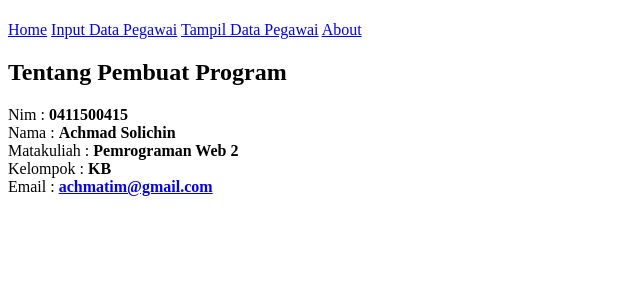
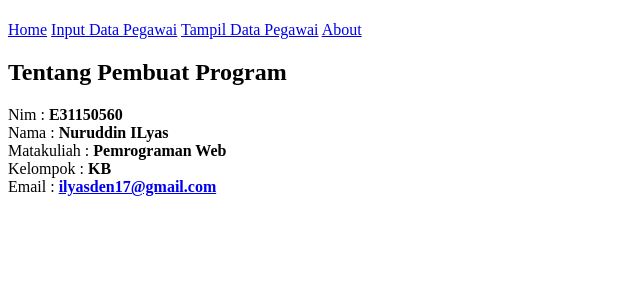
Before and after one commit to IrvanAli/WEB, a PHP site: page /index.php?page=about in a window 1280 px wide. Shown: the part 45-345 px from the top of the page, without its empty margins (0-640 px from the left). Run offline with PHP 8.4, Linux system fonts and the light colour scheme.

Commit message:
ini tak ubah tambahi jenenge dewe

```diff
--- a/about.php
+++ b/about.php
@@ -1,10 +1,10 @@
 <div id="content">
 	<h2>Tentang Pembuat Program</h2>
 	<p>
-	Nim : <b>0411500415</b><br/>
-	Nama : <b>Achmad Solichin</b><br/>
-	Matakuliah : <b>Pemrograman Web 2</b><br/>
+	Nim : <b>E31150560</b><br/>
+	Nama : <b>Nuruddin ILyas</b><br/>
+	Matakuliah : <b>Pemrograman Web </b><br/>
 	Kelompok : <b>KB</b><br/>
-	Email : <b><a href="mailto:achmatim@gmail.com">achmatim@gmail.com</a></b><br/>
+	Email : <b><a href="mailto:ilyasden17@gmail.com">ilyasden17@gmail.com</a></b><br/>
 	</p>
 </div>
```
